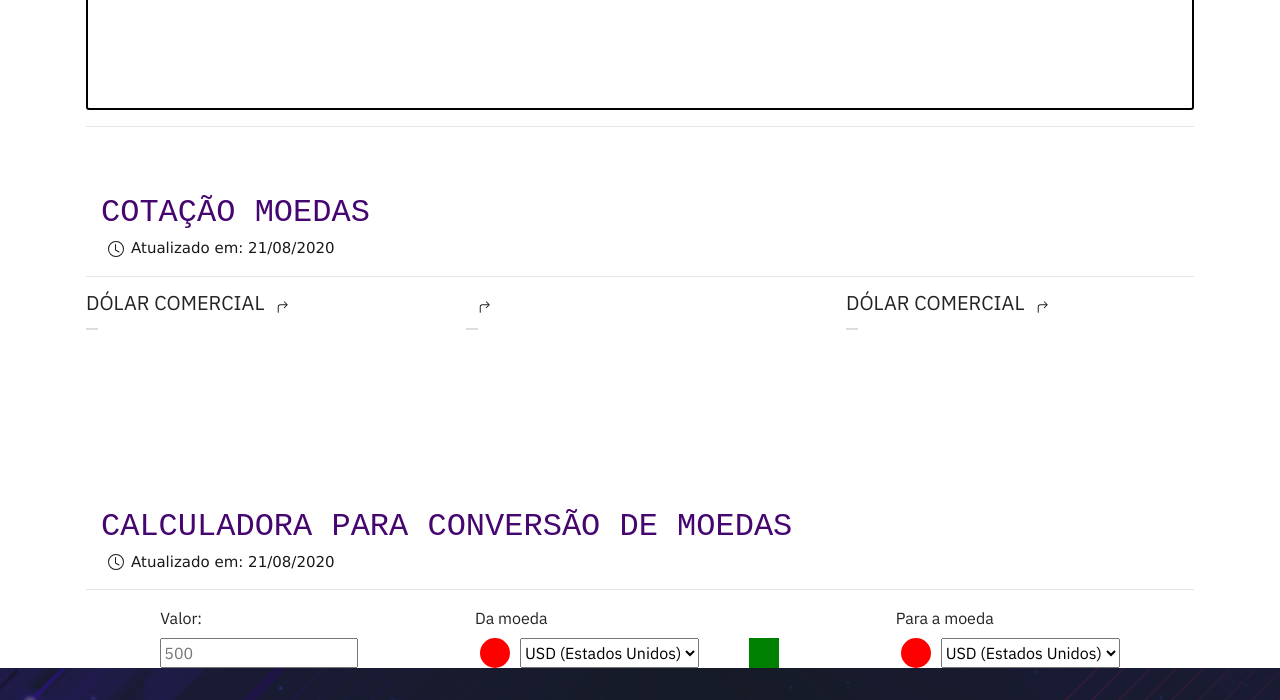
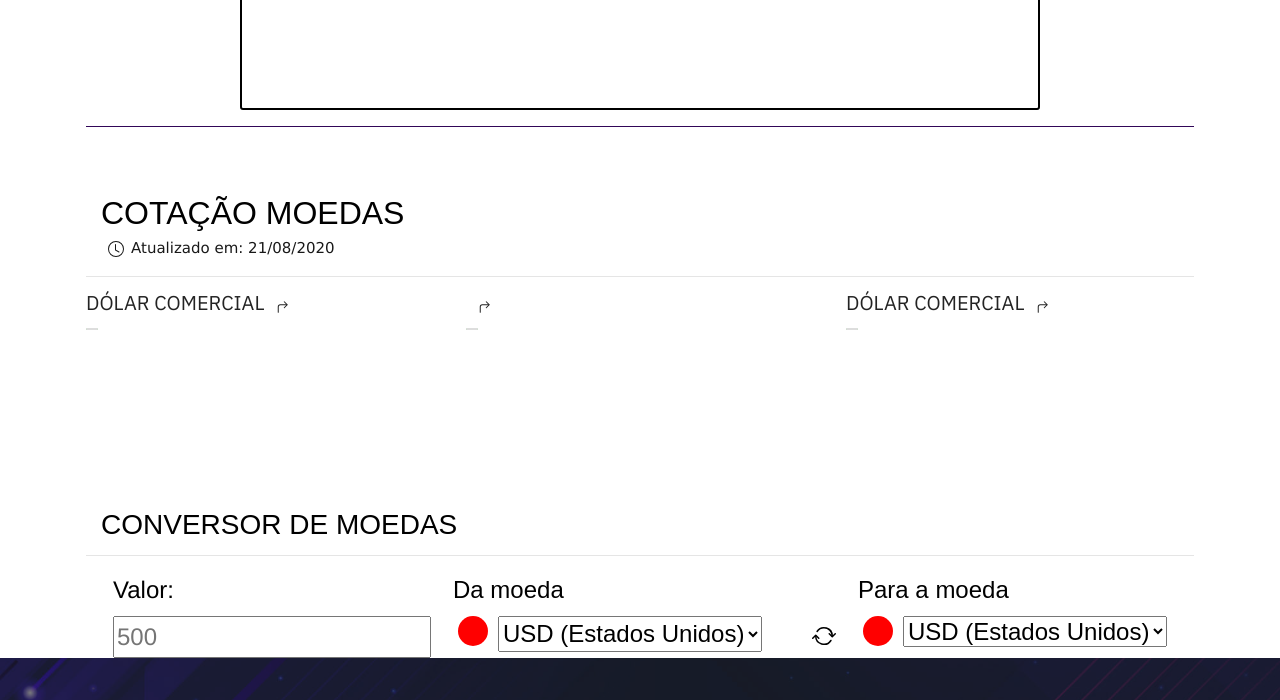
Before and after one commit to Ana204/COTACAOmoeda, a plain HTML site: page index.html in a window 1280 px wide. Shown: the part 1330-2030 px from the top of the page. Drawn offline with nearby package versions, Linux system fonts and the light colour scheme; no server answers; files whose address does not match are found by name; a web font is replaced by a local one.

Commit message:
alterações no html

```diff
--- a/assets/css/style.css
+++ b/assets/css/style.css
@@ -8,11 +8,11 @@
     font-family: Verdana, Geneva, Tahoma, sans-serif;
   }
   .Titilos{
-    color: rgb(70, 6, 112);
+    color: rgb(0, 0, 0);
     width: auto;
     margin-left: 15px;
     margin-top: 70px;
-    font-family: 'Courier New', Courier, monospace;
+    font-family: sans-serif;
 
   }
   .pai{
@@ -72,9 +72,7 @@
   .seta{
     margin-left: 10px;
   }
-  .valor_da_moeda1{
 
-  }
   .bandeira1{
   height:30px;
   width:30px;
@@ -87,13 +85,13 @@
   display:flex
   }
   .reverter_moeda{
-  height:30px;
-  width:30px;
-  background-color:green;
   margin-left:50px ;
+  color: black;
   }
   .valor_da_moeda1{
       display: flex;
+      font-family: Arial, Helvetica, sans-serif;
+
   }
   .bandeira_and_nome{
       display: flex;
@@ -107,5 +105,21 @@
     .calculadora{
       flex-direction: column;
       margin-left: 100px;
+      margin-top: 20px;
     }
   }
+  .colocar_valor{
+    font-size: 24px;
+    font-family: 'Franklin Gothic Medium', 'Arial Narrow', Arial, sans-serif;
+    color: black
+  }
+  .para_moeda{
+    font-size: 24px;
+    font-family: 'Franklin Gothic Medium', 'Arial Narrow', Arial, sans-serif;
+    color: black
+  }
+.da_moeda{
+  font-size: 24px;
+    font-family: 'Franklin Gothic Medium', 'Arial Narrow', Arial, sans-serif;
+    color: black;
+}
--- a/assets/scripts/main.js
+++ b/assets/scripts/main.js
@@ -172,8 +172,8 @@ const options = {
                                 label: "",
                                 data: bidDosDias,
                                 borderWidth: 3,
-                                borderColor: '#00A78B',
-                                backgroundColor: '#282828',
+                                borderColor: '#460670',
+                                backgroundColor: '#65107063',
                             },
                             ]
                             },
@@ -242,8 +242,8 @@ const options = {
                         label: "Euro",
                         data: dados,
                         borderWidth: 3,
-                        borderColor: '#034138',
-                        backgroundColor: '#99c5bf',
+                        borderColor: '#000000',
+                        backgroundColor: '#12021463',
                     },
                     ]
                     },
--- a/index.html
+++ b/index.html
@@ -144,12 +144,12 @@
         </div>
       </div>
       <hr>
-          <figure>
+          <figure style="max-width: 800px; margin: auto;">
             <div class="tabela_do_grafico" >
               <canvas class="line-chart"></canvas>
             </div>
           </figure>
-      <hr>
+      <hr style="background-color: rgb(55, 8, 98);">
     </section>
 
     <section>
@@ -251,19 +251,9 @@
     </section>
     <section>
       <div class="Titilos">
-        <h2>CALCULADORA PARA CONVERSÃO DE MOEDAS</h2>
-        <div class="pai">
-          <div class="icone">
-            <svg width="1em" height="1em" viewBox="0 0 16 16" class="bi bi-clock" fill="currentColor" xmlns="http://www.w3.org/2000/svg">
-              <path fill-rule="evenodd" d="M8 15A7 7 0 1 0 8 1a7 7 0 0 0 0 14zm8-7A8 8 0 1 1 0 8a8 8 0 0 1 16 0z"/>
-              <path fill-rule="evenodd" d="M7.5 3a.5.5 0 0 1 .5.5v5.21l3.248 1.856a.5.5 0 0 1-.496.868l-3.5-2A.5.5 0 0 1 7 9V3.5a.5.5 0 0 1 .5-.5z"/>
-            </svg>
-          </div>
-          <div class="atualizacao">Atualizado em: 21/08/2020</div>
-        </div>
+        <h3>CONVERSOR DE MOEDAS</h3>
       </div>
       <hr>
-
       <div class="container">
         <form class="form_converçao">
             <div class="calculadora" style="width: 100%;">
@@ -273,7 +263,7 @@
                         <input type="text" id="fname" name="fname" placeholder="500"><br>
                       </div>
                 </div>
-                <div class="">
+                <div class="da_moeda">
                     <div class="valor_da_moeda1">
                         <div>
                             <label for="fname">Da moeda</label><br>
@@ -283,14 +273,19 @@
                                     <option value="volvo">USD (Estados Unidos)</option>
                                 </select>
                                 <div class="">
-                                  <div class="reverter_moeda"></div>
+                                  <div class="reverter_moeda">
+                                    <svg width="1em" height="1em" viewBox="0 0 16 16" class="bi bi-arrow-repeat" fill="currentColor" xmlns="http://www.w3.org/2000/svg">
+                                      <path fill-rule="evenodd" d="M2.854 7.146a.5.5 0 0 0-.708 0l-2 2a.5.5 0 1 0 .708.708L2.5 8.207l1.646 1.647a.5.5 0 0 0 .708-.708l-2-2zm13-1a.5.5 0 0 0-.708 0L13.5 7.793l-1.646-1.647a.5.5 0 0 0-.708.708l2 2a.5.5 0 0 0 .708 0l2-2a.5.5 0 0 0 0-.708z"/>
+                                      <path fill-rule="evenodd" d="M8 3a4.995 4.995 0 0 0-4.192 2.273.5.5 0 0 1-.837-.546A6 6 0 0 1 14 8a.5.5 0 0 1-1.001 0 5 5 0 0 0-5-5zM2.5 7.5A.5.5 0 0 1 3 8a5 5 0 0 0 9.192 2.727.5.5 0 1 1 .837.546A6 6 0 0 1 2 8a.5.5 0 0 1 .501-.5z"/>
+                                    </svg>
+                                  </div>
                               </div>
                             </div>
                         </div>
 
                       </div>
                 </div>
-                <div class="">
+                <div class="para_moeda">
                     <div class="valor_da_moeda1">
                         <div>
                             <label for="fname">Para a moeda</label><br>
@@ -301,18 +296,15 @@
                                 </select>
                             </div>
                         </div>
-
-                      </div>
+                    </div>
             </div>
         </form>
     </div>
-
     </section>
   </div>
 
+
 <section class="footer4 cid-s8rED7G1Uo" once="footers" id="footer4-s">
-
-
     <div class="mbr-overlay" style="opacity: 0.6; background-color: rgb(35, 35, 35);"></div>
     <div class="container">
         <div class="row mbr-white">
```
